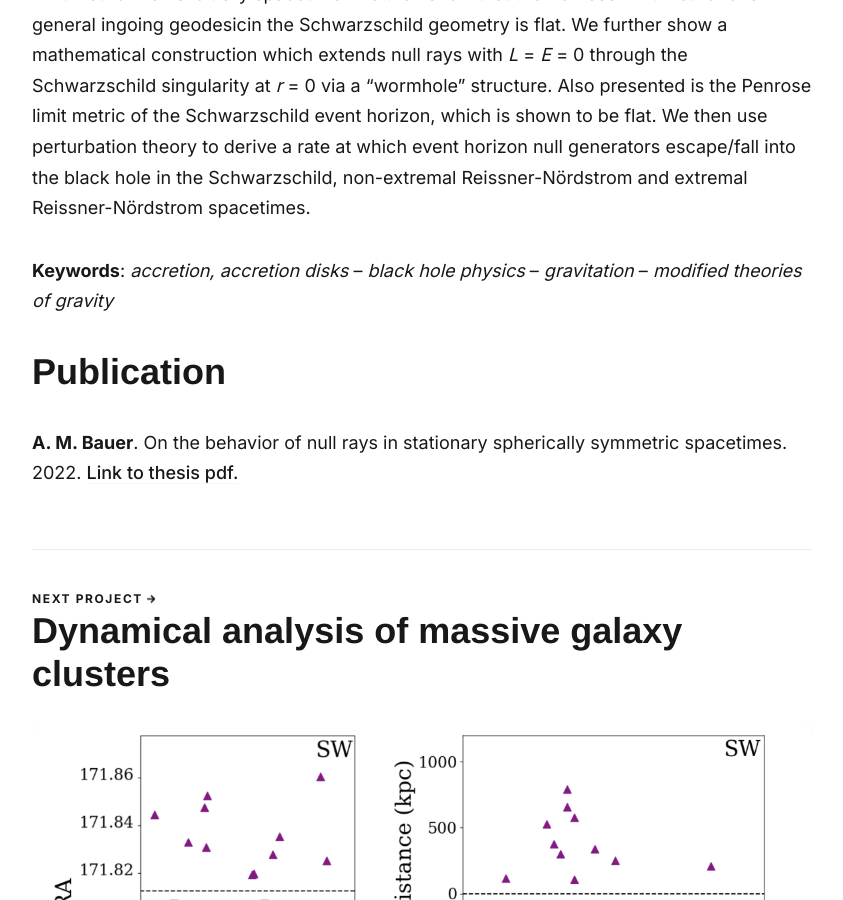
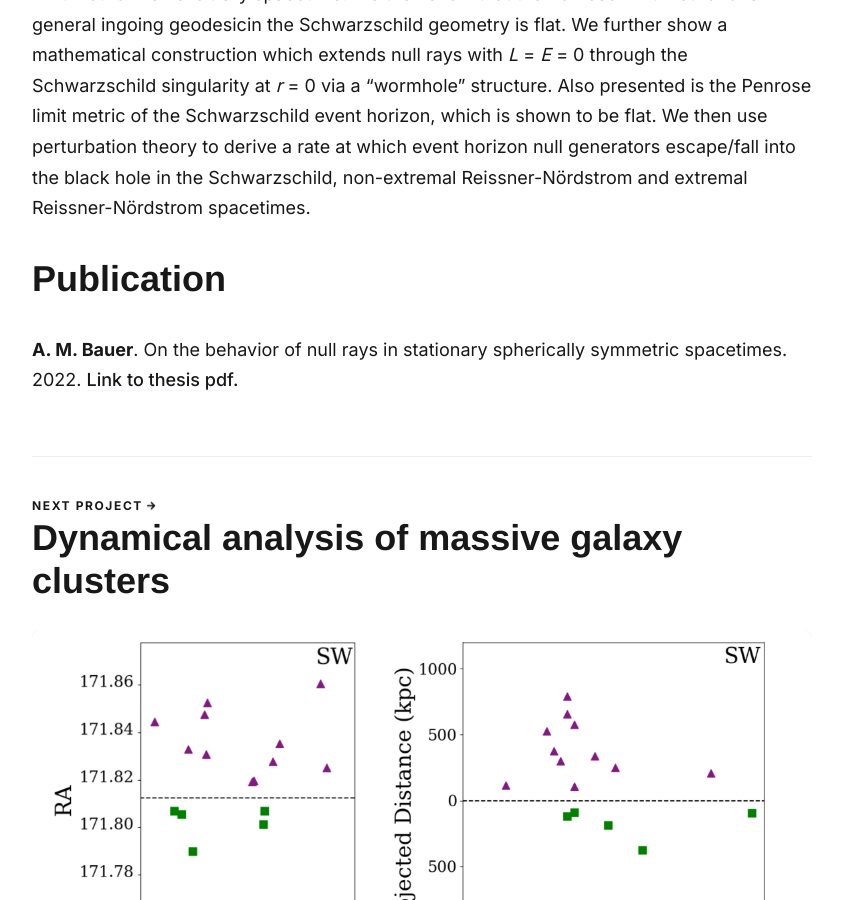
Before and after one commit to adam-bauer-34/adam-bauer-34.github.io, a Jekyll site: the page built from _projects/2020-05-15-null-rays-penrose.md, in a window 1280 px wide and 900 px high, scrolled down 1338 px. Shown: the whole window, without its empty margins (218-1061 px from the left). Built offline with Jekyll 4.4.1, drawn with Linux system fonts in a browser that asks for light colours; nearby versions of some CDN libraries; some web fonts are replaced.

Commit message:
Update 2020-05-15-null-rays-penrose.md

```diff
--- a/_projects/2020-05-15-null-rays-penrose.md
+++ b/_projects/2020-05-15-null-rays-penrose.md
@@ -11,7 +11,5 @@
 # Abstract
 In this thesis, we investigate the various properties of null rays in the Schwarzschild and Reissner-N&ouml;rdstrom geometries. We first provide the general construction of the Penrose limit metric in an arbitrary spacetime. We then show that the Penrose limit metric for a general ingoing geodesicin the Schwarzschild geometry is flat. We further show a mathematical construction which extends null rays with _L_ = _E_ = 0 through the Schwarzschild singularity at _r_ = 0 via a "wormhole" structure. Also presented is the Penrose limit metric of the Schwarzschild event horizon, which is shown to be flat. We then use perturbation theory to derive a rate at which event horizon null generators escape/fall into the black hole in the Schwarzschild, non-extremal Reissner-N&ouml;rdstrom and extremal Reissner-N&ouml;rdstrom spacetimes.
 
-**Keywords**: _accretion, accretion disks_ -- _black hole physics_ -- _gravitation_ -- _modified theories of gravity_
-
 # Publication
 **A. M. Bauer**. On the behavior of null rays in stationary spherically symmetric spacetimes. 2022. [Link to thesis pdf.](https://repository.arizona.edu/handle/10150/650915)
```
